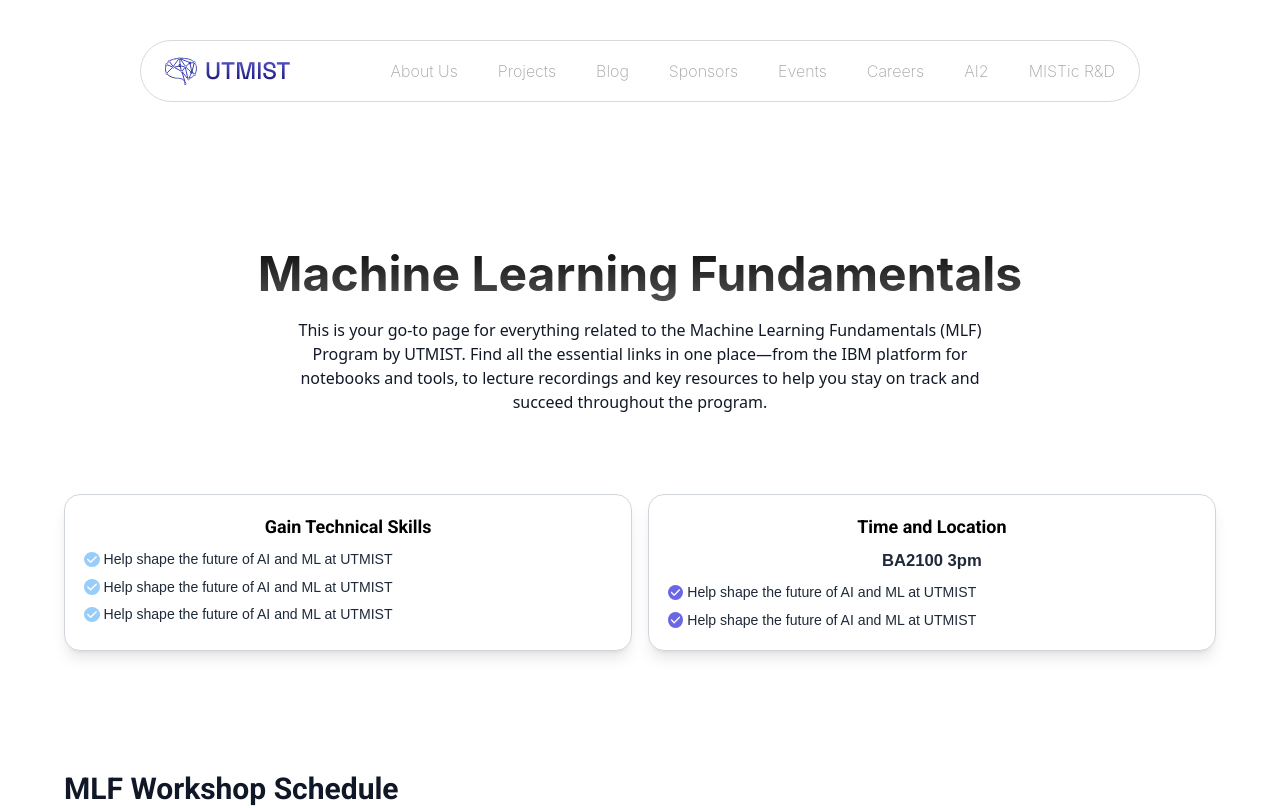
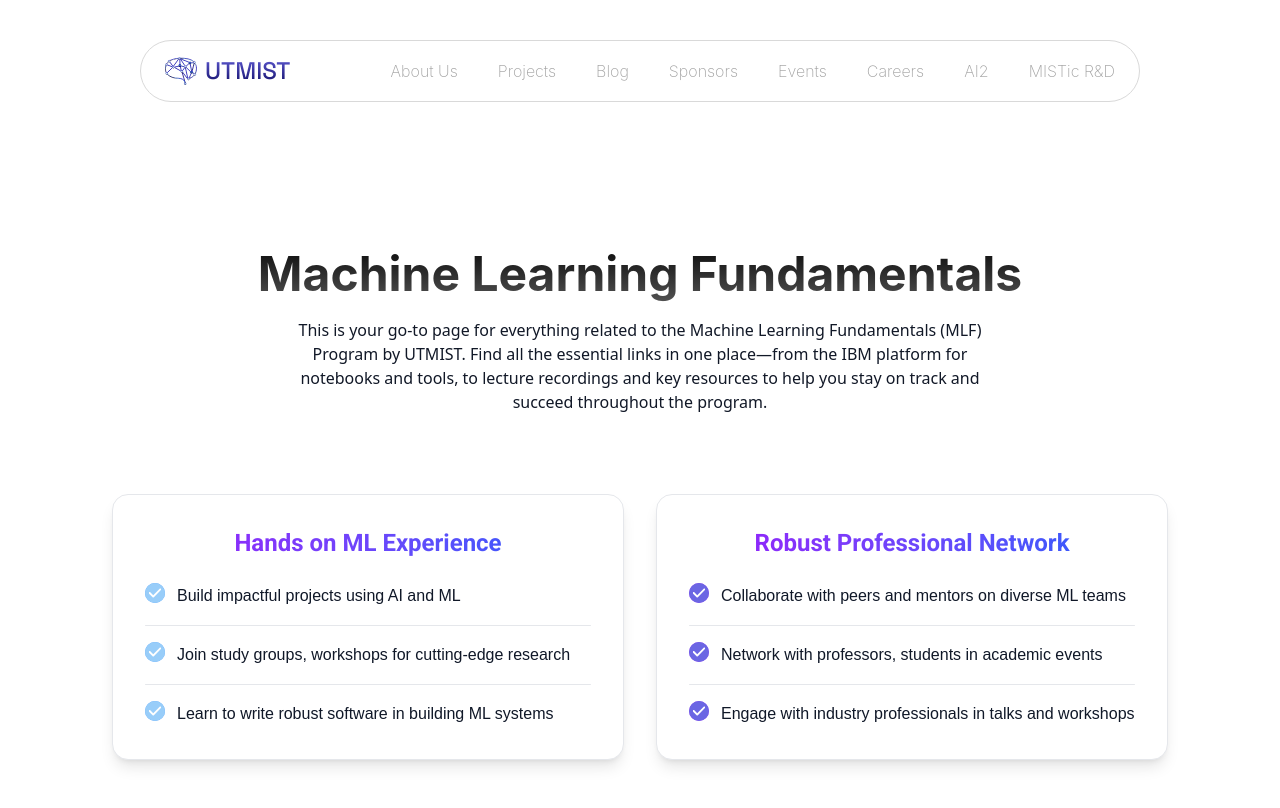
Before and after one commit to UTMIST/UTMIST, a Next.js app in the folder client/: page /ml-fundamentals in a window 1280 px wide. Shown: the top 808 px of the page. Built offline with nearby package versions, Linux system fonts and the light colour scheme.

Commit message:
style: updated card styling in hero section to  match the careers page

```diff
--- a/client/src/app/ml-fundamentals/page.tsx
+++ b/client/src/app/ml-fundamentals/page.tsx
@@ -452,68 +452,113 @@ export default function MachineLearningFundamentals() {
     {/* Content Cards Section */}
     <div className="w-full bg-white px-4 sm:px-6 lg:px-8">
       <div className="max-w-6xl mx-auto">
-        <div className="flex flex-col md:flex-row" style={{ gap: 'max(0.8rem, 1.2vw)' }}>
-          <div className="border border-gray-300 text-center rounded-2xl w-full bg-white bg-opacity-95 backdrop-blur-sm shadow-lg" style={{
-            padding: 'max(0.5rem, 1.5vw)'
-          }}>
-            <h2 className="font-bold text-black" style={{
-              fontSize: 'max(1rem, 1.4vw)',
-              marginBottom: 'max(0.25rem, 1vh)'
-            }}>
-              Gain Technical Skills
+        <div className="flex flex-col lg:flex-row gap-8 justify-center items-center">
+          {/* Left Card */}
+          <div className="border border-gray-200 rounded-2xl bg-white shadow-lg p-8 w-full max-w-md lg:max-w-lg">
+            <h2 className="text-2xl font-bold text-center mb-6 bg-gradient-to-r from-purple-600 to-blue-600 bg-clip-text text-transparent">
+              Hands on ML Experience
             </h2>
-            <div style={{ gap: 'max(0.125rem, 0.8vh)' }}>
-              <div className="flex flex-row justify-start items-center" style={{ marginBottom: 'max(0.125rem, 0.8vh)' }}>
-                <Image src={blueTick} alt="Blue tick" className="mr-1" style={{
-                  width: 'max(0.5rem, 1.2vw)',
-                  height: 'max(0.5rem, 1.2vw)'
-                }} />
-                <span className="text-gray-800" style={{ fontSize: 'max(0.7rem, 1.1vw)' }}>Help shape the future of AI and ML at UTMIST</span>
+
+            <div className="space-y-4">
+              <div className="flex items-start space-x-3">
+                <div className="flex-shrink-0 w-5 h-5 bg-blue-400 rounded-full flex items-center justify-center">
+                  <Image
+                    src={blueTick}
+                    alt={"Blue Tick Icon"}
+                    width={20}
+                    height={20}
+                    objectFit="cover"/>
+                </div>
+                <p className="text-gray-900 text-base leading-relaxed">
+                  Build impactful projects using AI and ML
+                </p>
               </div>
-              <div className="flex flex-row justify-start items-center" style={{ marginBottom: 'max(0.125rem, 0.8vh)' }}>
-                <Image src={blueTick} alt="Blue tick" className="mr-1" style={{
-                  width: 'max(0.5rem, 1.2vw)',
-                  height: 'max(0.5rem, 1.2vw)'
-                }} />
-                <span className="text-gray-800" style={{ fontSize: 'max(0.7rem, 1.1vw)' }}>Help shape the future of AI and ML at UTMIST</span>
+
+              <div className="w-full h-px bg-gray-200 rounded-full"></div>
+
+              <div className="flex items-start space-x-3">
+                <div className="flex-shrink-0 w-5 h-5 bg-blue-400 rounded-full flex items-center justify-center">
+                  <Image
+                    src={blueTick}
+                    alt={"Blue Tick Icon"}
+                    width={20}
+                    height={20}
+                    objectFit="cover"/>
+                </div>
+                <p className="text-gray-900 text-base leading-relaxed">
+                  Join study groups, workshops for cutting-edge research
+                </p>
               </div>
-              <div className="flex flex-row justify-start items-center">
-                <Image src={blueTick} alt="Blue tick" className="mr-1" style={{
-                  width: 'max(0.5rem, 1.2vw)',
-                  height: 'max(0.5rem, 1.2vw)'
-                }} />
-                <span className="text-gray-800" style={{ fontSize: 'max(0.7rem, 1.1vw)' }}>Help shape the future of AI and ML at UTMIST</span>
+
+              <div className="w-full h-px bg-gray-200 rounded-full"></div>
+
+              <div className="flex items-start space-x-3">
+                <div className="flex-shrink-0 w-5 h-5 bg-blue-400 rounded-full flex items-center justify-center">
+                  <Image
+                    src={blueTick}
+                    alt={"Blue Tick Icon"}
+                    width={20}
+                    height={20}
+                    objectFit="cover"/>
+                </div>
+                <p className="text-gray-900 text-base leading-relaxed">
+                  Learn to write robust software in building ML systems
+                </p>
               </div>
             </div>
           </div>
 
-          <div className="border border-gray-300 text-center rounded-2xl w-full bg-white bg-opacity-95 backdrop-blur-sm shadow-lg" style={{
-            padding: 'max(0.5rem, 1.5vw)'
-          }}>
-            <h2 className="font-bold text-black" style={{
-              fontSize: 'max(1rem, 1.4vw)',
-              marginBottom: 'max(0.25rem, 1vh)'
-            }}>
-              Time and Location
+          {/* Right Card */}
+          <div className="border border-gray-200 rounded-2xl bg-white shadow-lg p-8 w-full max-w-md lg:max-w-lg">
+            <h2 className="text-2xl font-bold text-center mb-6 bg-gradient-to-r from-purple-600 to-blue-600 bg-clip-text text-transparent">
+              Robust Professional Network
             </h2>
-            <p className="text-gray-800 font-semibold" style={{
-              fontSize: 'max(1rem, 1.3vw)',
-              marginBottom: 'max(0.25rem, 1vh)'
-            }}>BA2100 3pm</p>
-            <div style={{ gap: 'max(0.125rem, 0.8vh)' }}>
-              <div className="flex flex-row justify-start items-center" style={{ marginBottom: 'max(0.125rem, 0.8vh)' }}>
-                <Image src={darkBlueTick} alt="Dark blue tick" className="mr-1" style={{
-                  width: 'max(0.5rem, 1.2vw)',
-                  height: 'max(0.5rem, 1.2vw)'
-                }} />
-                <span className="text-gray-800" style={{ fontSize: 'max(0.7rem, 1.1vw)' }}>Help shape the future of AI and ML at UTMIST</span>
+
+            <div className="space-y-4">
+              <div className="flex items-start space-x-3">
+                <div className="flex-shrink-0 w-5 h-5 bg-purple-500 rounded-full flex items-center justify-center">
+                  <Image
+                    src={darkBlueTick}
+                    alt={"Dark Blue Tick Icon"}
+                    width={20}
+                    height={20}
+                    objectFit="cover"/>
+                </div>
+                <p className="text-gray-900 text-base leading-relaxed">
+                  Collaborate with peers and mentors on diverse ML teams
+                </p>
               </div>
-              <div className="flex flex-row justify-start items-center">
-                <Image src={darkBlueTick} alt="Dark blue tick" className="mr-1" style={{
-                  width: 'max(0.5rem, 1.2vw)',
-                  height: 'max(0.5rem, 1.2vw)'
-                }} />
-                <span className="text-gray-800" style={{ fontSize: 'max(0.7rem, 1.1vw)' }}>Help shape the future of AI and ML at UTMIST</span>
+
+              <div className="w-full h-px bg-gray-200 rounded-full"></div>
+
+              <div className="flex items-start space-x-3">
+                <div className="flex-shrink-0 w-5 h-5 bg-purple-500 rounded-full flex items-center justify-center">
+                  <Image
+                    src={darkBlueTick}
+                    alt={"Dark Blue Tick Icon"}
+                    width={20}
+                    height={20}
+                    objectFit="cover"/>
+                </div>
+                <p className="text-gray-900 text-base leading-relaxed">
+                  Network with professors, students in academic events
+                </p>
+              </div>
+
+              <div className="w-full h-px bg-gray-200 rounded-full"></div>
+
+              <div className="flex items-start space-x-3">
+                <div className="flex-shrink-0 w-5 h-5 bg-purple-500 rounded-full flex items-center justify-center">
+                  <Image
+                    src={darkBlueTick}
+                    alt={"Dark Blue Tick Icon"}
+                    width={20}
+                    height={20}
+                    objectFit="cover"/>
+                </div>
+                <p className="text-gray-900 text-base leading-relaxed">
+                  Engage with industry professionals in talks and workshops
+                </p>
               </div>
             </div>
           </div>
```
